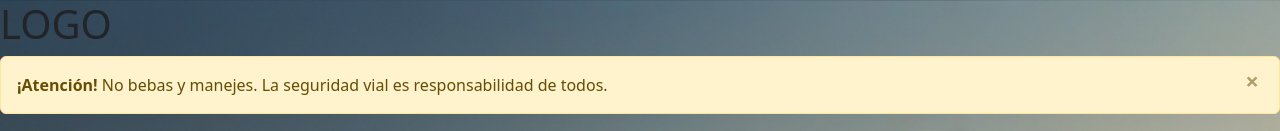
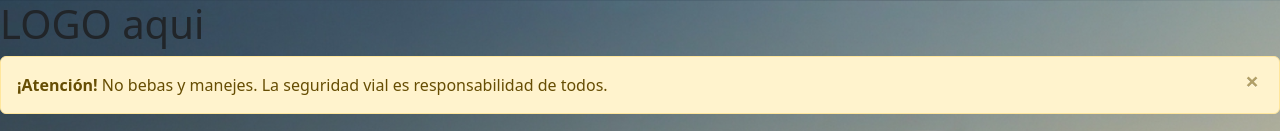
Before and after one commit to Impetu31/Stock_Botiller-a, a plain HTML site: page index.html in a window 1280 px wide. Shown: the top 131 px of the page. Drawn offline with nearby package versions, Linux system fonts and the light colour scheme; no server answers.

Commit message:
prueba del comittt

```diff
--- a/index.html
+++ b/index.html
@@ -21,7 +21,7 @@
   <div>
     <header class="header">
       <nav>
-        <h1>LOGO</h1>
+        <h1>LOGO aqui</h1>
       </nav>
     </header>
   </div>
```
